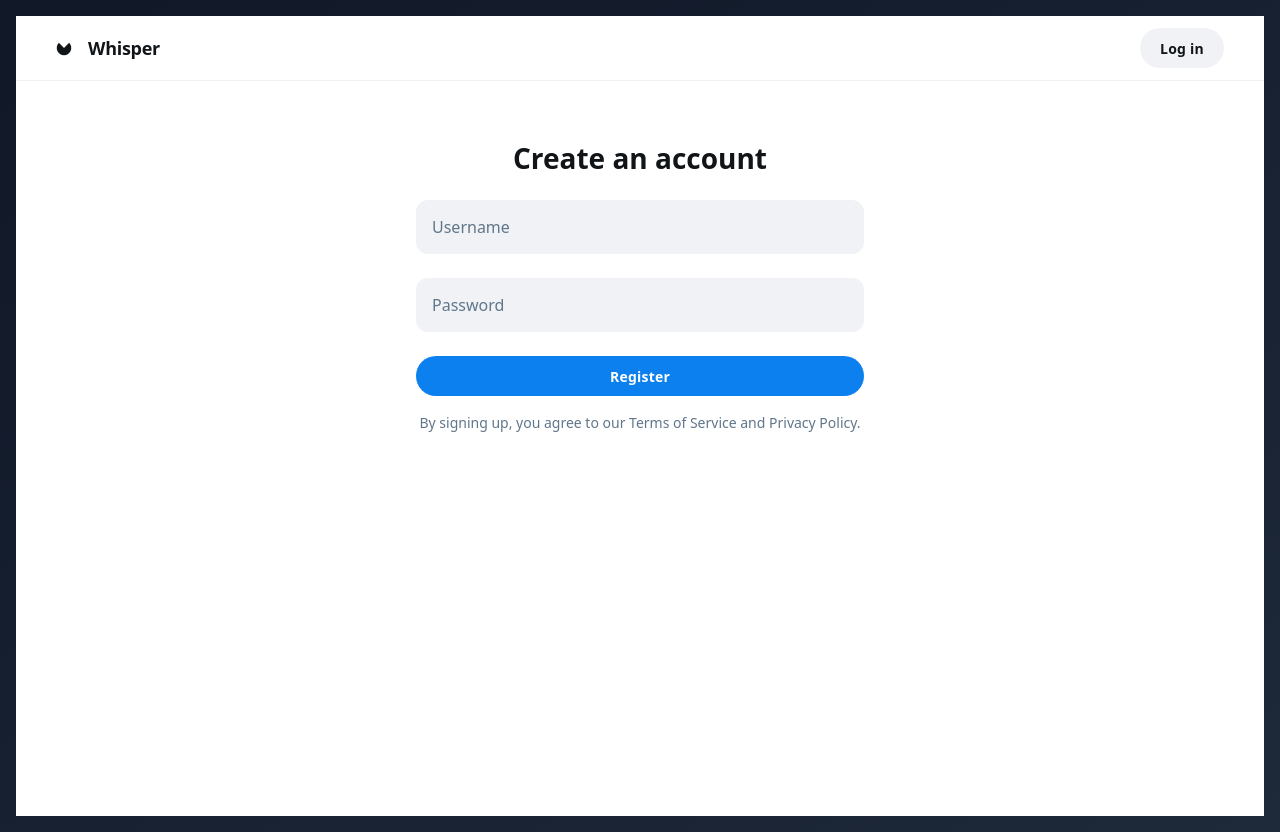
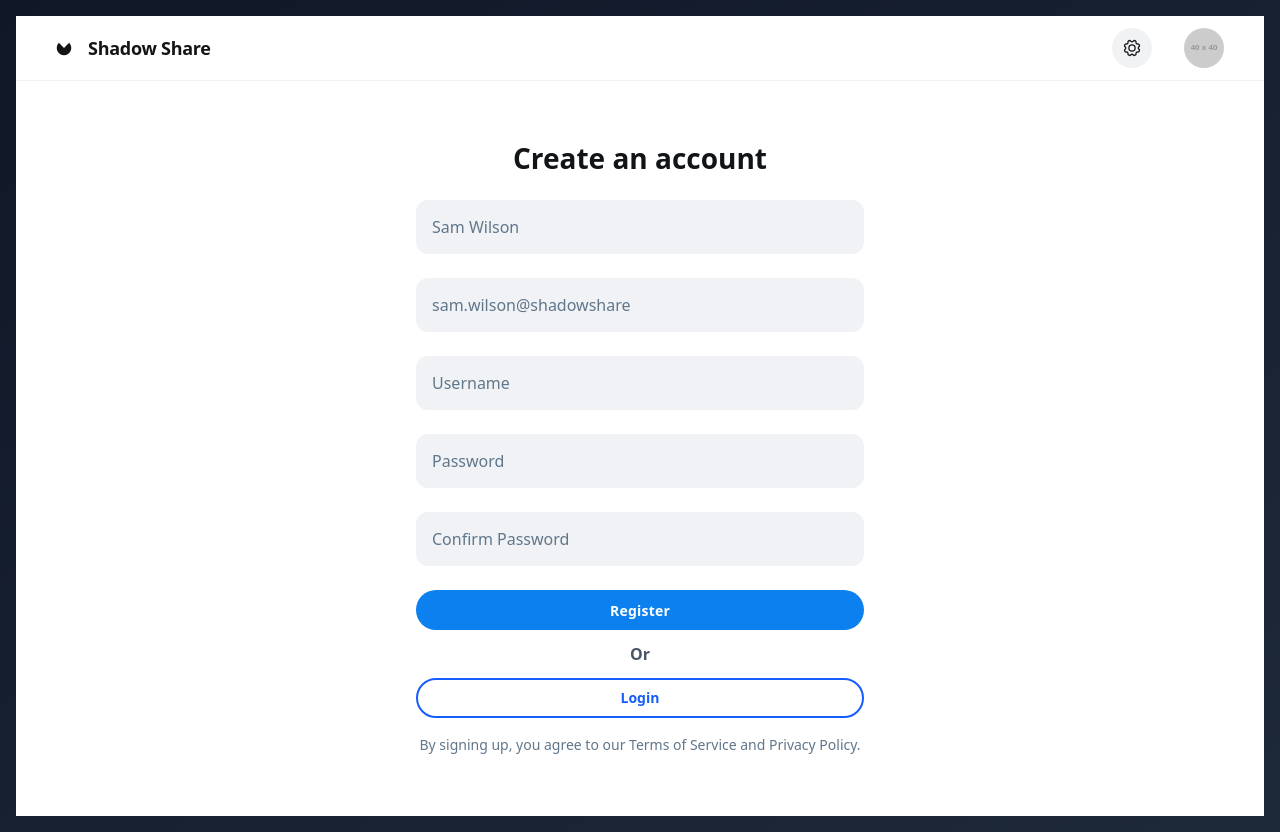
Before and after one commit to unlikelyUsual/shadow-share, a React (Vite) app in the folder client/: page /signup in a window 1280 px wide. Built offline with nearby package versions, Linux system fonts and the light colour scheme.

Commit message:
Clien : register page

```diff
--- a/client/src/components/pages/Login.tsx
+++ b/client/src/components/pages/Login.tsx
@@ -1,8 +1,9 @@
 import React, { useState } from "react";
+import { Link } from "react-router";
 import Navbar from "../Navbar/Navbar";
 
 const Login: React.FC = () => {
-  const [username, setUsername] = useState<string>(""); // Changed from email to username based on HTML placeholder
+  const [username, setUsername] = useState<string>("");
   const [password, setPassword] = useState<string>("");
   const [error, setError] = useState<string>("");
   const [loading, setLoading] = useState<boolean>(false);
@@ -58,15 +59,6 @@
     }
   };
 
-  // Placeholder for navigation to signup, as onNavigateToSignup prop is removed
-  const handleNavigateToSignupClick = () => {
-    console.log(
-      "Navigate to Signup clicked (onNavigateToSignup prop removed). Handle navigation in parent."
-    );
-    // You'll need to handle navigation in the parent component (App.jsx)
-    // For example, by using useNavigate hook here if this component manages its own navigation.
-  };
-
   return (
     // The main container with font styles - typically fonts are loaded globally in index.css
     <div
@@ -97,8 +89,6 @@
                 </label>
               </div>
               <div className="flex max-w-[480px] w-full flex-wrap items-end gap-4 px-4 py-3 mx-auto">
-                {" "}
-                {/* Added mx-auto for centering */}
                 <label className="flex flex-col min-w-40 flex-1">
                   <input
                     type="password"
@@ -114,8 +104,6 @@
                 <p className="text-red-600 text-sm text-center mt-2">{error}</p>
               )}
               <div className="flex px-4 py-3 w-full max-w-[480px] mx-auto">
-                {" "}
-                {/* Added mx-auto for centering */}
                 <button
                   type="submit"
                   className="flex min-w-[84px] max-w-[480px] cursor-pointer items-center justify-center overflow-hidden rounded-full h-10 px-4 flex-1 bg-[#0b80ee] text-white text-sm font-bold leading-normal tracking-[0.015em] disabled:opacity-50 disabled:cursor-not-allowed"
@@ -126,6 +114,12 @@
                   </span>
                 </button>
               </div>
+              <p>
+                Don't have account,{" "}
+                <Link className="text-blue-600" to="/signup">
+                  Sign up now!
+                </Link>
+              </p>
             </form>
           </div>
         </div>
--- a/client/src/components/pages/Signup.tsx
+++ b/client/src/components/pages/Signup.tsx
@@ -1,6 +1,25 @@
 import React, { useState } from "react";
+import { Link } from "react-router";
+import Navbar from "../Navbar/Navbar";
+
+type FormType = {
+  name: string;
+  email: string;
+  password: string;
+  passwordConfirm: string;
+  username: string;
+};
+
+const initialState: FormType = {
+  name: "",
+  email: "",
+  password: "",
+  passwordConfirm: "",
+  username: "",
+};
 
 const Signup: React.FC = () => {
+  const [form, setForm] = useState<FormType>(initialState);
   const [username, setUsername] = useState<string>("");
   const [password, setPassword] = useState<string>("");
   const [error, setError] = useState<string>("");
@@ -52,6 +71,15 @@
     }
   };
 
+  const handleChange = (e: React.ChangeEvent) => {
+    e.preventDefault();
+    const { name, value } = e.target;
+    setForm({
+      ...form,
+      [name]: value,
+    });
+  };
+
   return (
     // The main container with font styles - typically fonts are loaded globally in index.css
     <div
@@ -59,37 +87,7 @@
       style={{ fontFamily: '"Spline Sans", "Noto Sans", sans-serif' }}
     >
       <div className="layout-container flex h-full grow flex-col">
-        <header className="flex items-center justify-between whitespace-nowrap border-b border-solid border-b-[#f0f2f5] px-10 py-3">
-          <div className="flex items-center gap-4 text-[#111518]">
-            <div className="size-4">
-              {/* SVG Icon */}
-              <svg
-                viewBox="0 0 48 48"
-                fill="none"
-                xmlns="http://www.w3.org/2000/svg"
-              >
-                <g clipPath="url(#clip0_6_319)">
-                  <path
-                    d="M8.57829 8.57829C5.52816 11.6284 3.451 15.5145 2.60947 19.7452C1.76794 23.9758 2.19984 28.361 3.85056 32.3462C5.50128 36.3314 8.29667 39.7376 11.8832 42.134C15.4698 44.5305 19.6865 45.8096 24 45.8096C28.3135 45.8096 32.5302 44.5305 36.1168 42.134C39.7033 39.7375 42.4987 36.3314 44.1494 32.3462C45.8002 28.361 46.2321 23.9758 45.3905 19.7452C44.549 15.5145 42.4718 11.6284 39.4217 8.57829L24 24L8.57829 8.57829Z"
-                    fill="currentColor"
-                  ></path>
-                </g>
-                <defs>
-                  <clipPath id="clip0_6_319">
-                    <rect width="48" height="48" fill="white"></rect>
-                  </clipPath>
-                </defs>
-              </svg>
-            </div>
-            <h2 className="text-[#111518] text-lg font-bold leading-tight tracking-[-0.015em]">
-              Whisper
-            </h2>
-          </div>
-          <button className="flex min-w-[84px] max-w-[480px] cursor-pointer items-center justify-center overflow-hidden rounded-full h-10 px-4 bg-[#f0f2f5] text-[#111518] text-sm font-bold leading-normal tracking-[0.015em]">
-            <span className="truncate">Log in</span>
-          </button>
-        </header>
-
+        <Navbar />
         <div className="px-40 flex flex-1 justify-center py-5">
           <div className="layout-content-container flex flex-col w-full max-w-[512px] py-5 flex-1">
             <h2 className="text-[#111518] tracking-light text-[28px] font-bold leading-tight px-4 text-center pb-3 pt-5">
@@ -104,10 +102,37 @@
                 <label className="flex flex-col min-w-40 flex-1">
                   <input
                     type="text"
-                    placeholder="Username"
+                    placeholder="Sam Wilson"
+                    name="name"
                     className="form-input flex w-full min-w-0 flex-1 resize-none overflow-hidden rounded-xl text-[#111518] focus:outline-0 focus:ring-0 border-none bg-[#f0f2f5] focus:border-none h-14 placeholder:text-[#60768a] p-4 text-base font-normal leading-normal"
                     value={username}
-                    onChange={(e) => setUsername(e.target.value)}
+                    onChange={handleChange}
+                    required
+                  />
+                </label>
+              </div>
+              <div className="flex max-w-[480px] w-full flex-wrap items-end gap-4 px-4 py-3 mx-auto">
+                <label className="flex flex-col min-w-40 flex-1">
+                  <input
+                    type="email"
+                    placeholder="sam.wilson@shadowshare"
+                    name="email"
+                    className="form-input flex w-full min-w-0 flex-1 resize-none overflow-hidden rounded-xl text-[#111518] focus:outline-0 focus:ring-0 border-none bg-[#f0f2f5] focus:border-none h-14 placeholder:text-[#60768a] p-4 text-base font-normal leading-normal"
+                    value={username}
+                    onChange={handleChange}
+                    required
+                  />
+                </label>
+              </div>
+              <div className="flex max-w-[480px] w-full flex-wrap items-end gap-4 px-4 py-3 mx-auto">
+                <label className="flex flex-col min-w-40 flex-1">
+                  <input
+                    type="text"
+                    placeholder="Username"
+                    name="username"
+                    className="form-input flex w-full min-w-0 flex-1 resize-none overflow-hidden rounded-xl text-[#111518] focus:outline-0 focus:ring-0 border-none bg-[#f0f2f5] focus:border-none h-14 placeholder:text-[#60768a] p-4 text-base font-normal leading-normal"
+                    value={username}
+                    onChange={handleChange}
                     required
                   />
                 </label>
@@ -117,9 +142,23 @@
                   <input
                     type="password"
                     placeholder="Password"
+                    name="password"
                     className="form-input flex w-full min-w-0 flex-1 resize-none overflow-hidden rounded-xl text-[#111518] focus:outline-0 focus:ring-0 border-none bg-[#f0f2f5] focus:border-none h-14 placeholder:text-[#60768a] p-4 text-base font-normal leading-normal"
                     value={password}
-                    onChange={(e) => setPassword(e.target.value)}
+                    onChange={handleChange}
+                    required
+                  />
+                </label>
+              </div>
+              <div className="flex max-w-[480px] w-full flex-wrap items-end gap-4 px-4 py-3 mx-auto">
+                <label className="flex flex-col min-w-40 flex-1">
+                  <input
+                    type="password"
+                    placeholder="Confirm Password"
+                    name="passwordConfim"
+                    className="form-input flex w-full min-w-0 flex-1 resize-none overflow-hidden rounded-xl text-[#111518] focus:outline-0 focus:ring-0 border-none bg-[#f0f2f5] focus:border-none h-14 placeholder:text-[#60768a] p-4 text-base font-normal leading-normal"
+                    value={password}
+                    onChange={handleChange}
                     required
                   />
                 </label>
@@ -138,6 +177,15 @@
                   </span>
                 </button>
               </div>
+              <p className="text-gray-600 font-bold">Or</p>
+              <div className="flex px-4 py-3 w-full max-w-[480px] mx-auto">
+                <Link
+                  className="flex h-10 px-4 flex-1 items-center justify-center rounded-full border-2 text-sm font-bold bg-transparent hover:bg-blue-500 border-blue-600 hover:border-transparent text-blue-600 hover:text-white"
+                  to="/login"
+                >
+                  Login
+                </Link>
+              </div>
               <p className="text-[#60768a] text-sm font-normal leading-normal pb-3 pt-1 px-4 text-center">
                 By signing up, you agree to our Terms of Service and Privacy
                 Policy.
```
